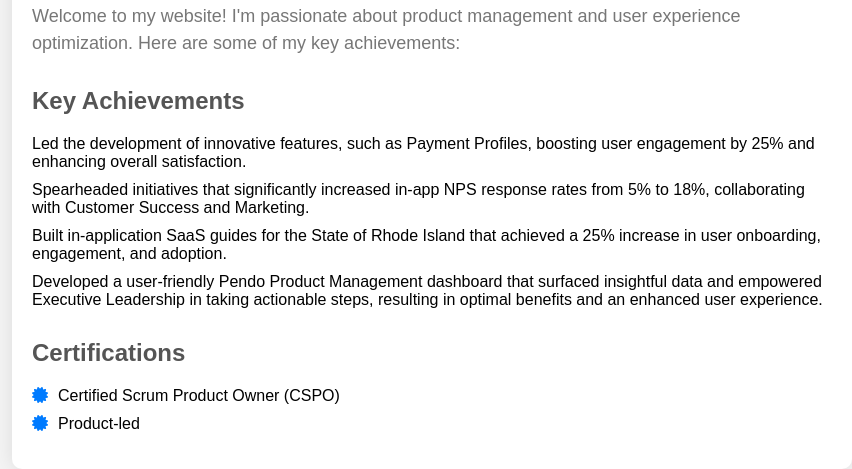
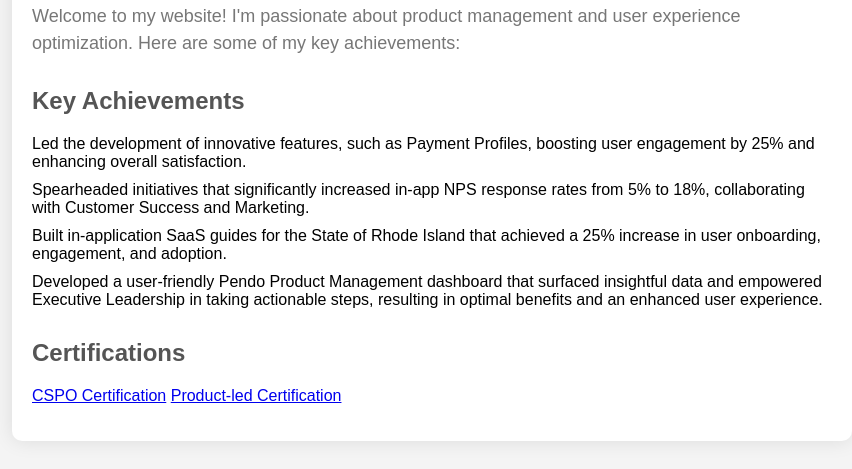
Before and after one commit to KyletheProductGuy/website, a plain HTML site: page index.html in a window 1280 px wide. Shown: the part 157-626 px from the top of the page, without its empty margins (208-1060 px from the left). Drawn offline with Linux system fonts and the light colour scheme.

Commit message:
Add files via upload

```diff
--- a/index.html
+++ b/index.html
@@ -73,8 +73,8 @@
         <div class="certifications">
             <h2>Certifications</h2>
             <ul>
-                <li><i class="fas fa-certificate"></i>Certified Scrum Product Owner (CSPO)</li>
-                <li><i class="fas fa-certificate"></i>Product-led</li>
+                <a href="https://bcert.me/bc/html/show-badge.html?b=byorsjph" target="_blank">CSPO Certification</a>
+                <a href="https://www.credly.com/badges/0f9d9b7f-9572-4665-b050-1fb3759bc60f/linked_in_profile" target="_blank">Product-led Certification</a>
             </ul>
         </div>
     </div>
```
